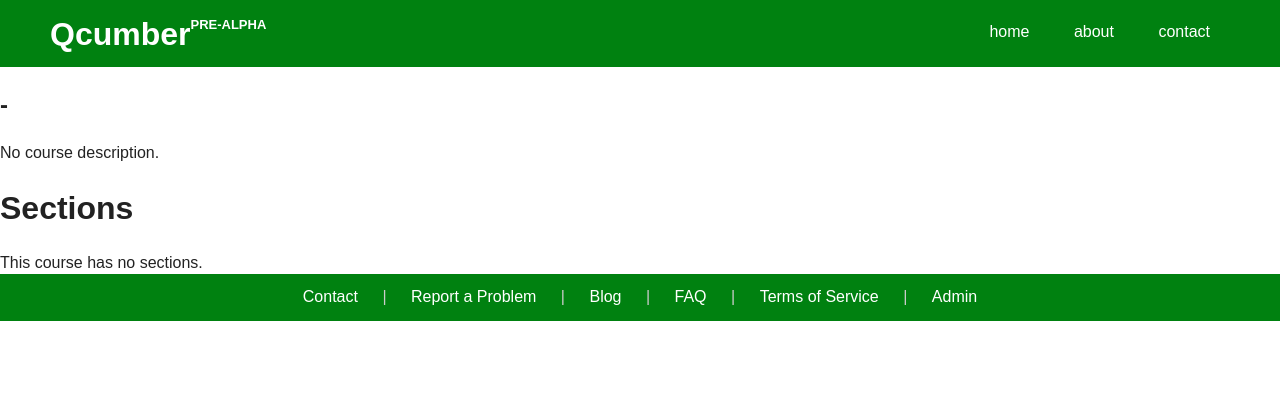
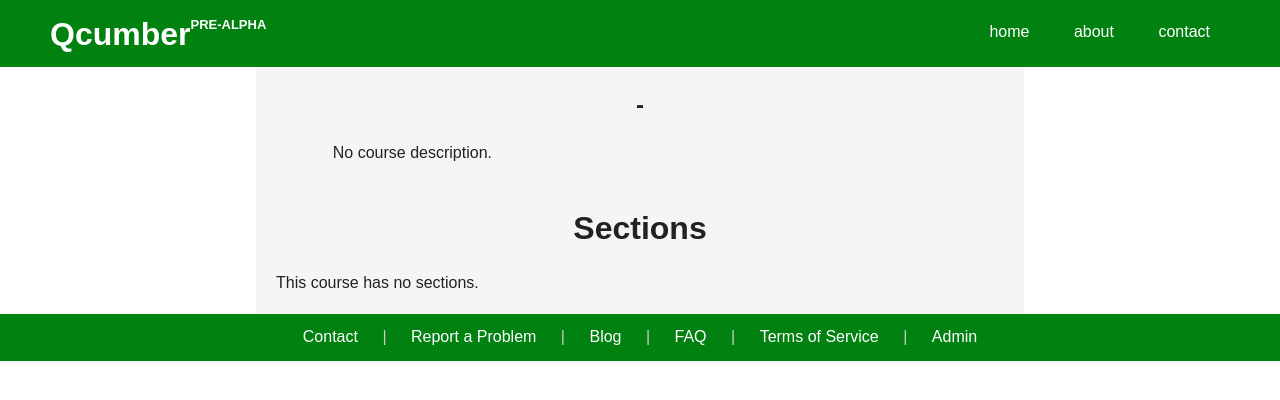
Before and after one commit to ChrisCooper/QcumberD, a Django app: template QcumberD/templates/course_catalog/pages/course_detail.html in a window 1280 px wide. Shown: the top 400 px of the page. Run offline with Django 3.2, Linux system fonts and the light colour scheme; the template is opened without the code that fills it, so the values that code supplies are empty; style sheets or scripts are compiled from the project's sources; some libraries are stand-ins or nearby versions.

Commit message:
Course detail page actually looks like a basic (ugly) webpage

```diff
--- a/QcumberD/qcumber/sass/_course.scss
+++ b/QcumberD/qcumber/sass/_course.scss
@@ -1,9 +1,44 @@
 .course {
+
+    margin-left: 20%;
+    margin-right: 20%;
+
+    background-color: #F5F5F5;
+
     @include modern-links;
+
+    .title {
+        text-align: center;
+    }
+
+    .description {
+        padding-left: 10%;
+        padding-right: 10%;
+    }
+
     .subject a {
         color: grey;
+    }
 
-
+    .section_list {
+        padding: 20px;
     }
 
 }
+
+.section {
+    margin: 15px;
+    background-color: #DDD;
+    padding: 5px;
+
+    header {
+        //padding-bottom: 3px;
+        .section_type {
+            font-weight:bold;
+        }
+        .section_id {
+            font-style: italic;
+            color: #333;
+        }
+    }
+}
--- a/QcumberD/qcumber/sass/_header.scss
+++ b/QcumberD/qcumber/sass/_header.scss
@@ -7,7 +7,7 @@ $header_height: 40px;
         padding: 5px 50px 5px;
     }
 
-    hgroup{
+    hgroup {
         color: white;
         h1 {
             float: left;
--- a/QcumberD/templates/course_catalog/pages/base_qcumber.html
+++ b/QcumberD/templates/course_catalog/pages/base_qcumber.html
@@ -2,7 +2,7 @@
 
 {% block body_content %}
 
-    <div id="content_body">
+    <div id="content_body" class="clearfix">
         {% include "course_catalog/components/header.html" %}
         {% block main_container %}
         <p>No content on base_qcumber.</p>
--- a/QcumberD/templates/course_catalog/pages/course_detail.html
+++ b/QcumberD/templates/course_catalog/pages/course_detail.html
@@ -6,24 +6,26 @@
 {% block main_container %}
 
 <article class="course">
-    <hgroup>
+    <hgroup class="title clearfix">
         <h1 class="subject">
             <a href="{{ course.subject.get_absolute_url }}" class="">{{ course.subject.title }}</a>
         </h1>
         <h2>
             <span>{{ course.subject.abbreviation }}</span> <span>{{ course.number }}</span> - <span>{{ course.title }}</span>
         </h2>
-    </hgroup
+    </hgroup>
 
     <div class="description">
         {{ course.description|default:"No course description." }}
     </div>
 
-    <h1>
-        Sections
-    </h1>
 
-    <div class="section_list">
+    <div class="section_list clearfix">
+        <div class="title">
+            <h1>
+                Sections
+            </h1>
+        </div>
         {% for section in course.sections.all %}
             {% include "course_catalog/section_detail.html" with section=section only %}
         {% empty %}
```
